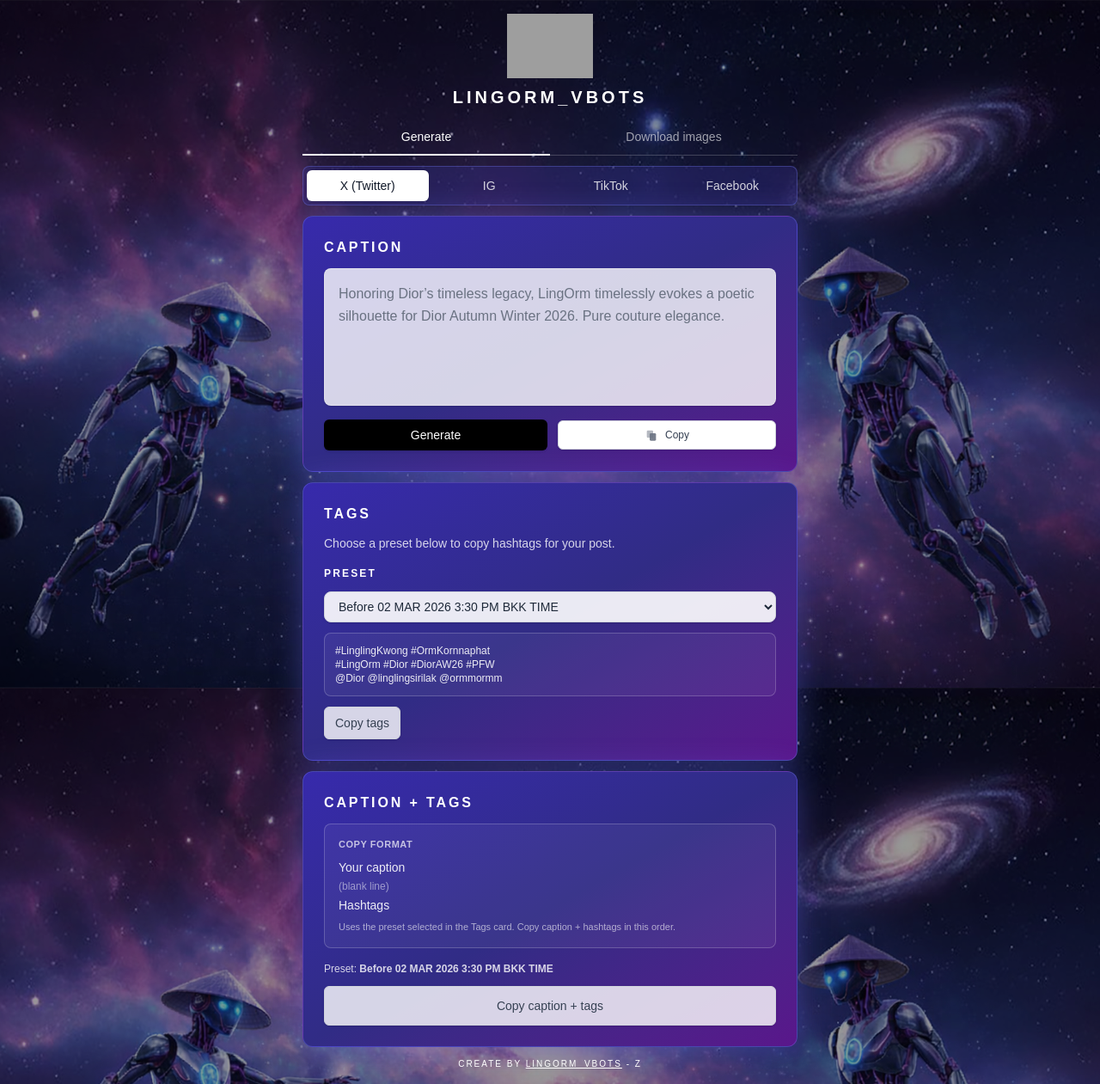
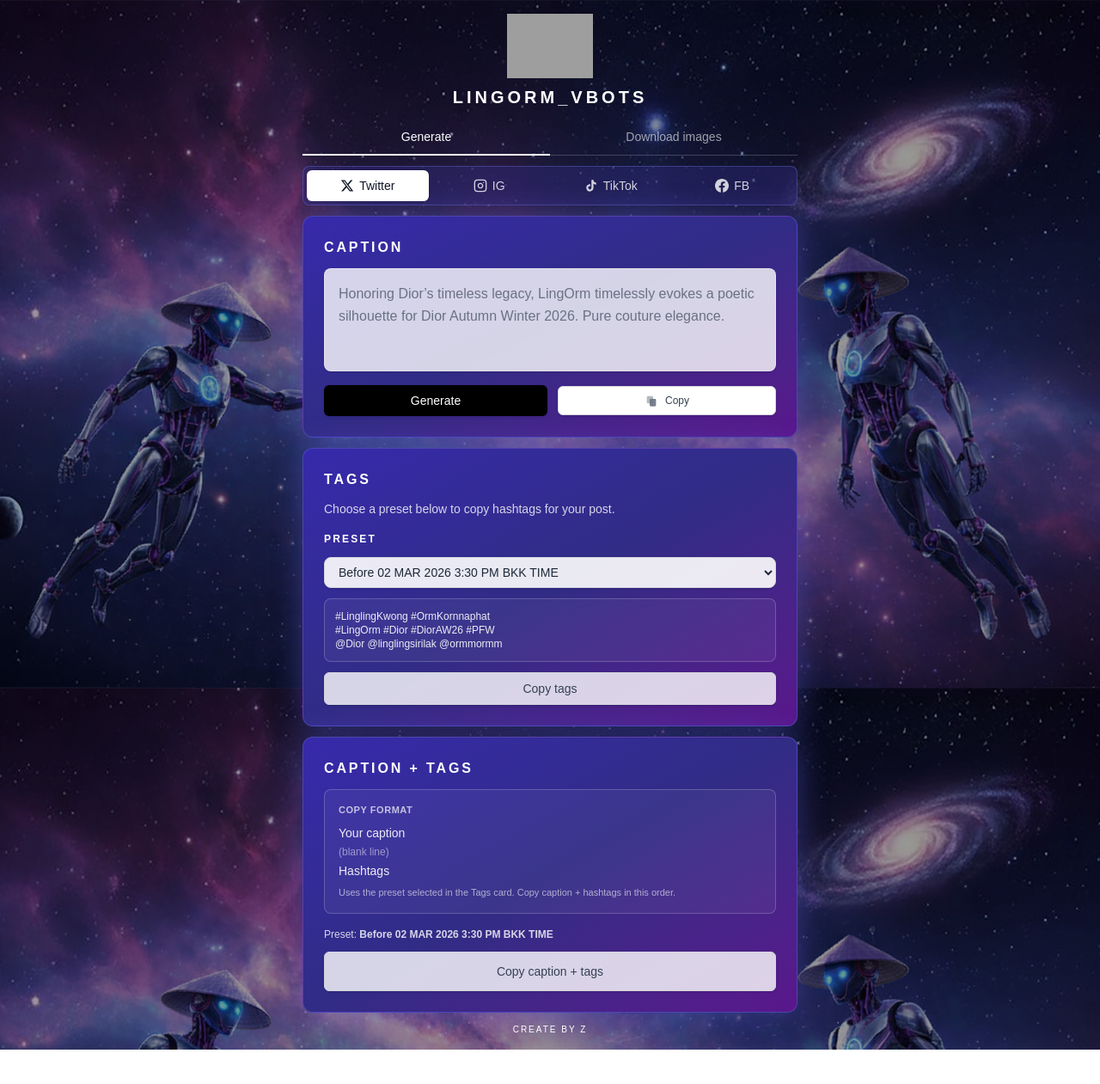
Before and after one commit to kthanhnguyen/lingorm-caption-app, a Next.js app: page / in a window 1280 px wide. Shown: the whole page at 86% size. After the commit the page ends 1221 px from the top, so only its background shows below. Built offline with nearby package versions, Linux system fonts and the light colour scheme; grey boxes are pictures that could not be loaded.

Commit message:
update UI

```diff
--- a/src/app/components/DownloadImages.tsx
+++ b/src/app/components/DownloadImages.tsx
@@ -62,7 +62,7 @@
         Download images
       </div>
       <p className="mb-4 text-sm text-white/80">
-        Select a category and download images.
+        Download and use trending images for social media content.
       </p>
       {/* Category tabs */}
       <div className="mb-4 flex rounded-lg border border-indigo-400/30 bg-indigo-900/40 p-1">
--- a/src/app/components/TabX.tsx
+++ b/src/app/components/TabX.tsx
@@ -91,7 +91,7 @@
         <div className="mb-3 text-[16px] font-bold uppercase tracking-[0.18em] text-white">
           Caption
         </div>
-        <div className="h-40 rounded-lg border border-gray-200/70 bg-background/80 p-4 text-md leading-relaxed shadow-sm overflow-y-auto text-gray-500">
+        <div className="h-30 rounded-lg border border-gray-200/70 bg-background/80 p-4 text-md leading-relaxed shadow-sm overflow-y-auto text-gray-500">
           {loading ? (
             <div className="flex h-full flex-col items-center justify-center gap-2 text-sm text-gray-500">
               <div
@@ -214,7 +214,7 @@
           <button
             type="button"
             onClick={() => copyTags(selectedPreset.tags, setCopiedTags)}
-            className="inline-flex items-center justify-center rounded-md border border-gray-300 bg-white/80 px-3 py-2 text-sm font-medium text-gray-700 shadow-sm transition-colors hover:bg-white"
+            className="w-full inline-flex items-center justify-center rounded-md border border-gray-300 bg-white/80 px-3 py-2 text-sm font-medium text-gray-700 shadow-sm transition-colors hover:bg-white"
           >
             {copiedTags ? "Copied tags" : "Copy tags"}
           </button>
--- a/src/app/page.tsx
+++ b/src/app/page.tsx
@@ -66,51 +66,69 @@
 
         {mainPage === "generate" && (
           <>
-        {/* Tabs: X (Twitter) | IG | TikTok | Facebook */}
+        {/* Tabs: X | IG | TikTok | Facebook — with platform icons */}
         <div className="flex rounded-lg border border-indigo-400/30 bg-indigo-900/40 p-1">
           <button
             type="button"
             onClick={() => setActiveTab("x")}
-            className={`flex-1 rounded-md px-2 py-2 text-sm font-medium transition-colors ${
+            className={`flex flex-1 items-center justify-center gap-1.5 rounded-md px-2 py-2 text-sm font-medium transition-colors ${
               activeTab === "x"
                 ? "bg-white text-gray-900 shadow"
                 : "text-white/80 hover:text-white hover:bg-white/10"
             }`}
+            aria-label="X (Twitter)"
           >
-            X (Twitter)
+            <svg className="h-4 w-4 shrink-0" viewBox="0 0 24 24" fill="currentColor" aria-hidden="true">
+              <path d="M18.244 2.25h3.308l-7.227 8.26 8.502 11.24H16.17l-5.214-6.817L4.99 21.75H1.68l7.73-8.835L1.254 2.25H8.08l4.713 6.231zm-1.161 17.52h1.833L7.084 4.126H5.117z" />
+            </svg>
+            <span>Twitter</span>
           </button>
           <button
             type="button"
             onClick={() => setActiveTab("ig")}
-            className={`flex-1 rounded-md px-2 py-2 text-sm font-medium transition-colors ${
+            className={`flex flex-1 items-center justify-center gap-1.5 rounded-md px-2 py-2 text-sm font-medium transition-colors ${
               activeTab === "ig"
                 ? "bg-white text-gray-900 shadow"
                 : "text-white/80 hover:text-white hover:bg-white/10"
             }`}
+            aria-label="Instagram"
           >
-            IG
+            <svg className="h-4 w-4 shrink-0" viewBox="0 0 24 24" fill="none" stroke="currentColor" strokeWidth="2" strokeLinecap="round" strokeLinejoin="round" aria-hidden="true">
+              <rect x="2" y="2" width="20" height="20" rx="5" ry="5" />
+              <path d="M16 11.37A4 4 0 1 1 12.63 8 4 4 0 0 1 16 11.37z" />
+              <line x1="17.5" y1="6.5" x2="17.51" y2="6.5" />
+            </svg>
+            <span>IG</span>
           </button>
           <button
             type="button"
             onClick={() => setActiveTab("tiktok")}
-            className={`flex-1 rounded-md px-2 py-2 text-sm font-medium transition-colors ${
+            className={`flex flex-1 items-center justify-center gap-1.5 rounded-md px-2 py-2 text-sm font-medium transition-colors ${
               activeTab === "tiktok"
                 ? "bg-white text-gray-900 shadow"
                 : "text-white/80 hover:text-white hover:bg-white/10"
             }`}
+            aria-label="TikTok"
           >
-            TikTok
+            <svg className="h-4 w-4 shrink-0" viewBox="0 0 24 24" fill="currentColor" aria-hidden="true">
+              <path d="M19.59 6.69a4.83 4.83 0 0 1-3.77-4.25V2h-3.45v13.67a2.89 2.89 0 0 1-5.2 1.74 2.89 2.89 0 0 1 2.31-4.64 2.93 2.93 0 0 1 .88.13V9.4a6.84 6.84 0 0 0-1-.05A6.33 6.33 0 0 0 5 20.1a6.34 6.34 0 0 0 10.86-4.43v-7a8.16 8.16 0 0 0 4.77 1.52v-3.4a4.85 4.85 0 0 1-1-.1z" />
+            </svg>
+            <span>TikTok</span>
           </button>
           <button
             type="button"
             onClick={() => setActiveTab("facebook")}
-            className={`flex-1 rounded-md px-2 py-2 text-sm font-medium transition-colors ${
+            className={`flex flex-1 items-center justify-center gap-1.5 rounded-md px-2 py-2 text-sm font-medium transition-colors ${
               activeTab === "facebook"
                 ? "bg-white text-gray-900 shadow"
                 : "text-white/80 hover:text-white hover:bg-white/10"
             }`}
+            aria-label="Facebook"
           >
-            Facebook
+            <svg className="h-4 w-4 shrink-0" viewBox="0 0 24 24" fill="currentColor" aria-hidden="true">
+              <path d="M24 12.073c0-6.627-5.373-12-12-12s-12 5.373-12 12c0 5.99 4.388 10.954 10.125 11.854v-8.385H7.078v-3.47h3.047V9.43c0-3.007 1.792-4.669 4.533-4.669 1.312 0 2.686.235 2.686.235v2.953H15.83c-1.491 0-1.956.925-1.956 1.874v2.25h3.328l-.532 3.47h-2.796v8.385C19.612 23.027 24 18.062 24 12.073z" />
+            </svg>
+            <span>FB</span>
           </button>
         </div>
 
@@ -123,15 +141,7 @@
 
         {/* Footer — outside tabs */}
         <p className="text-center text-[10px] uppercase tracking-[0.2em] text-white">
-          Create by{" "}
-          <a
-            href="https://x.com/LingOrm_Vbots"
-            target="_blank"
-            className="text-white underline"
-          >
-            LingOrm_Vbots
-          </a>{" "}
-          - Z
+          Create by Z
         </p>
       </div>
     </main>
```
